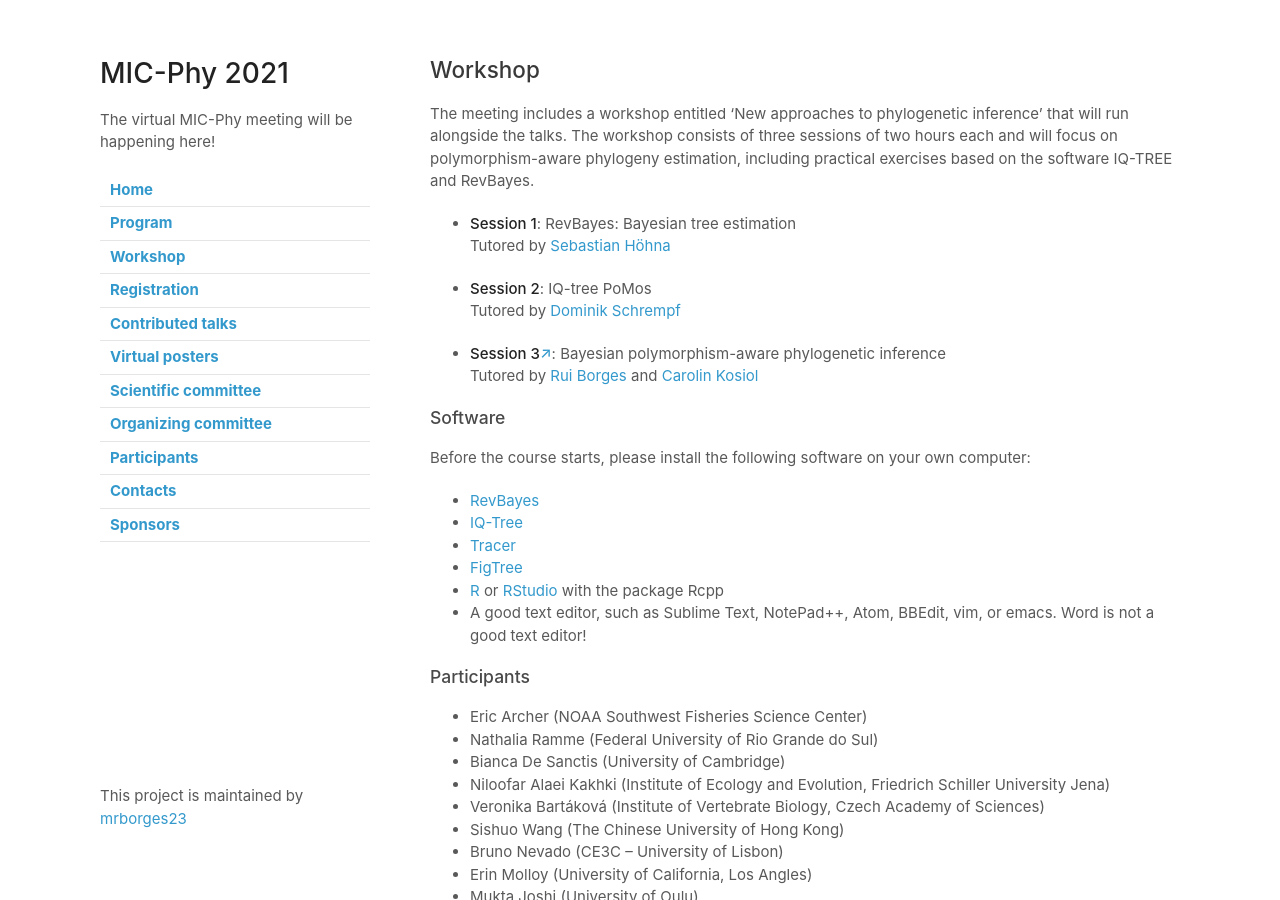
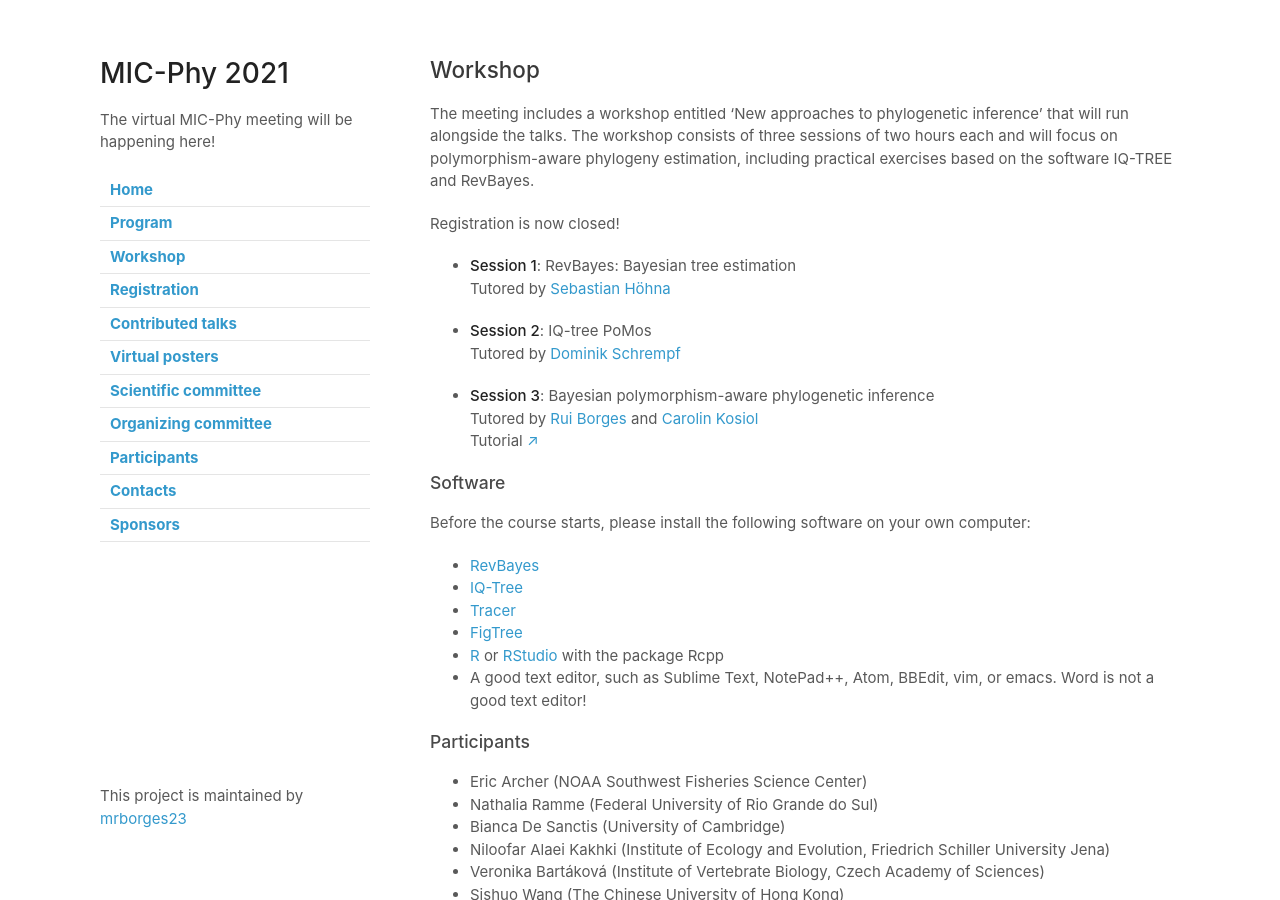
Before and after one commit to mrborges23/micphy2021, a Jekyll site: the page built from workshop.md, in a window 1280 px wide and 900 px high. Built offline with Jekyll 4.4.1, drawn with Linux system fonts in a browser that asks for light colours; our own code applies the rules of GitHub Pages for plain Markdown files.

Commit message:
updating session 3

```diff
--- a/workshop.md
+++ b/workshop.md
@@ -2,6 +2,7 @@
 
 The meeting includes a workshop entitled 'New approaches to phylogenetic inference' that will run alongside the talks. The workshop consists of three sessions of two hours each and will focus on polymorphism-aware phylogeny estimation, including practical exercises based on the software IQ-TREE and RevBayes.
 
+Registration is now closed!
 
 * **Session 1**: RevBayes: Bayesian tree estimation<br/>
 Tutored by [Sebastian Höhna](https://hoehnalab.github.io//)<br/>
@@ -11,8 +12,9 @@ Tutored by [Sebastian Höhna](https://hoehnalab.github.io//)<br/>
 Tutored by [Dominik Schrempf](http://www.cibiv.at/people/dominik/)<br/>
 
 
-* **Session 3[&#8599;](session3.md)**: Bayesian polymorphism-aware phylogenetic inference<br/>
+* **Session 3**: Bayesian polymorphism-aware phylogenetic inference<br/>
 Tutored by [Rui Borges](https://www.researchgate.net/profile/Rui_Borges4) and [Carolin Kosiol](https://risweb.st-andrews.ac.uk/portal/en/persons/carolin-kosiol(c9f40ab1-9f6d-4739-b827-f572db24bbd5).html) <br/>
+Tutorial [&#8599;](session3.md)
 
 ### Software
 
```
